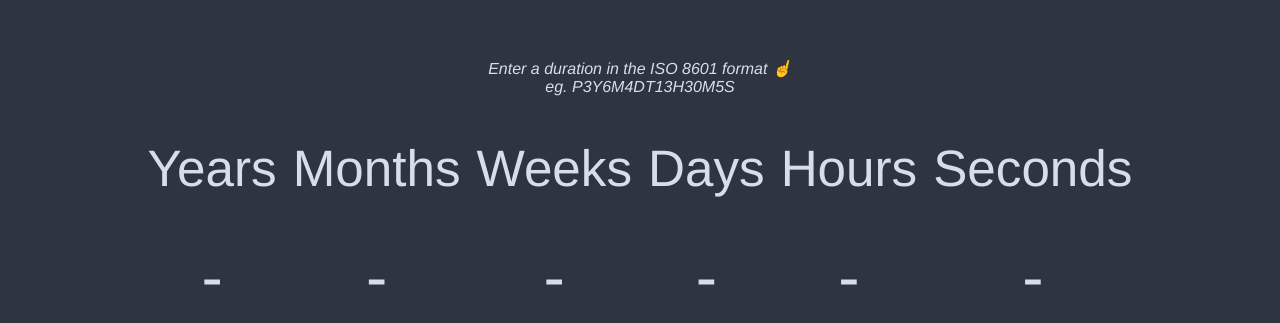
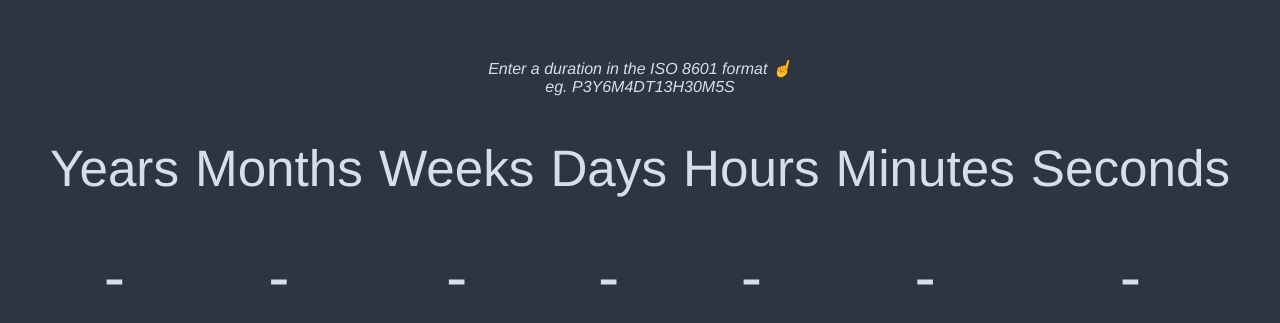
Before and after one commit to bwallberg/iso8601, a plain HTML site: page index.html in a window 1280 px wide. Shown: the part 285-608 px from the top of the page. Drawn offline with Linux system fonts and the light colour scheme.

Commit message:
feat: add minutes

```diff
--- a/index.html
+++ b/index.html
@@ -49,6 +49,13 @@
 
 		<section>
 			<header>
+				<h2>Minutes<h2>
+			</header>
+			<span class="minutes"><span>
+		</section>
+
+		<section>
+			<header>
 				<h2>Seconds<h2>
 			</header>
 			<span class="seconds"><span>
--- a/script.js
+++ b/script.js
@@ -3,6 +3,7 @@ const months = document.querySelector('span.months');
 const weeks = document.querySelector('span.weeks');
 const days = document.querySelector('span.days');
 const hours = document.querySelector('span.hours');
+const minutes = document.querySelector('span.minutes');
 const seconds = document.querySelector('span.seconds');
 
 function setDuration(iso8601) {
@@ -14,6 +15,7 @@ function setDuration(iso8601) {
     weeks.innerText = duration.weeks;
     days.innerText = duration.days;
     hours.innerText = duration.hours;
+    minutes.innerText = duration.minutes;
     seconds.innerText = duration.seconds;
   } catch (e) {
     years.innerText = '-';
@@ -21,6 +23,7 @@ function setDuration(iso8601) {
     weeks.innerText = '-';
     days.innerText = '-';
     hours.innerText = '-';
+    minutes.innerText = '-';
     seconds.innerText = '-';
 	}
 }
```
